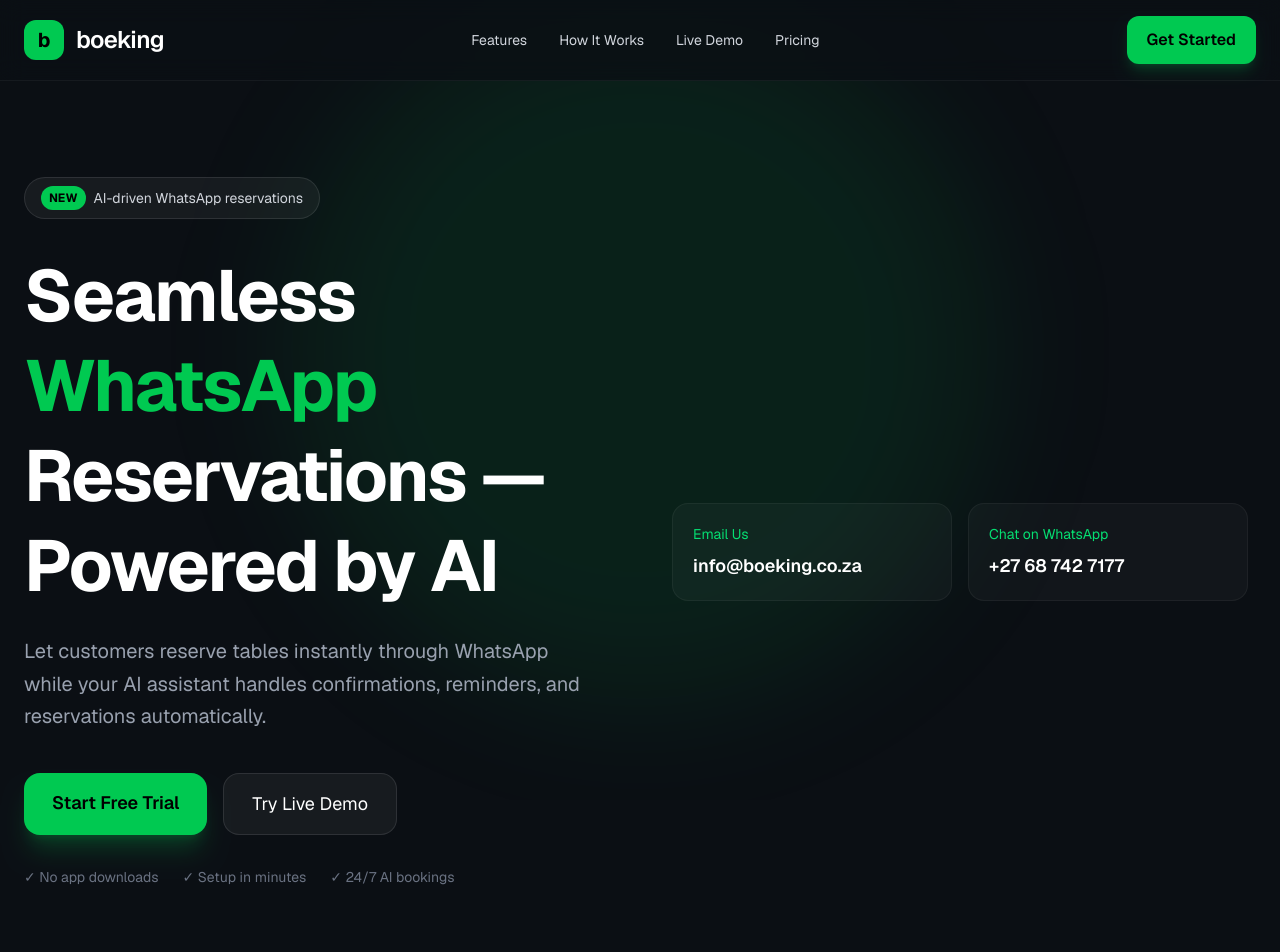
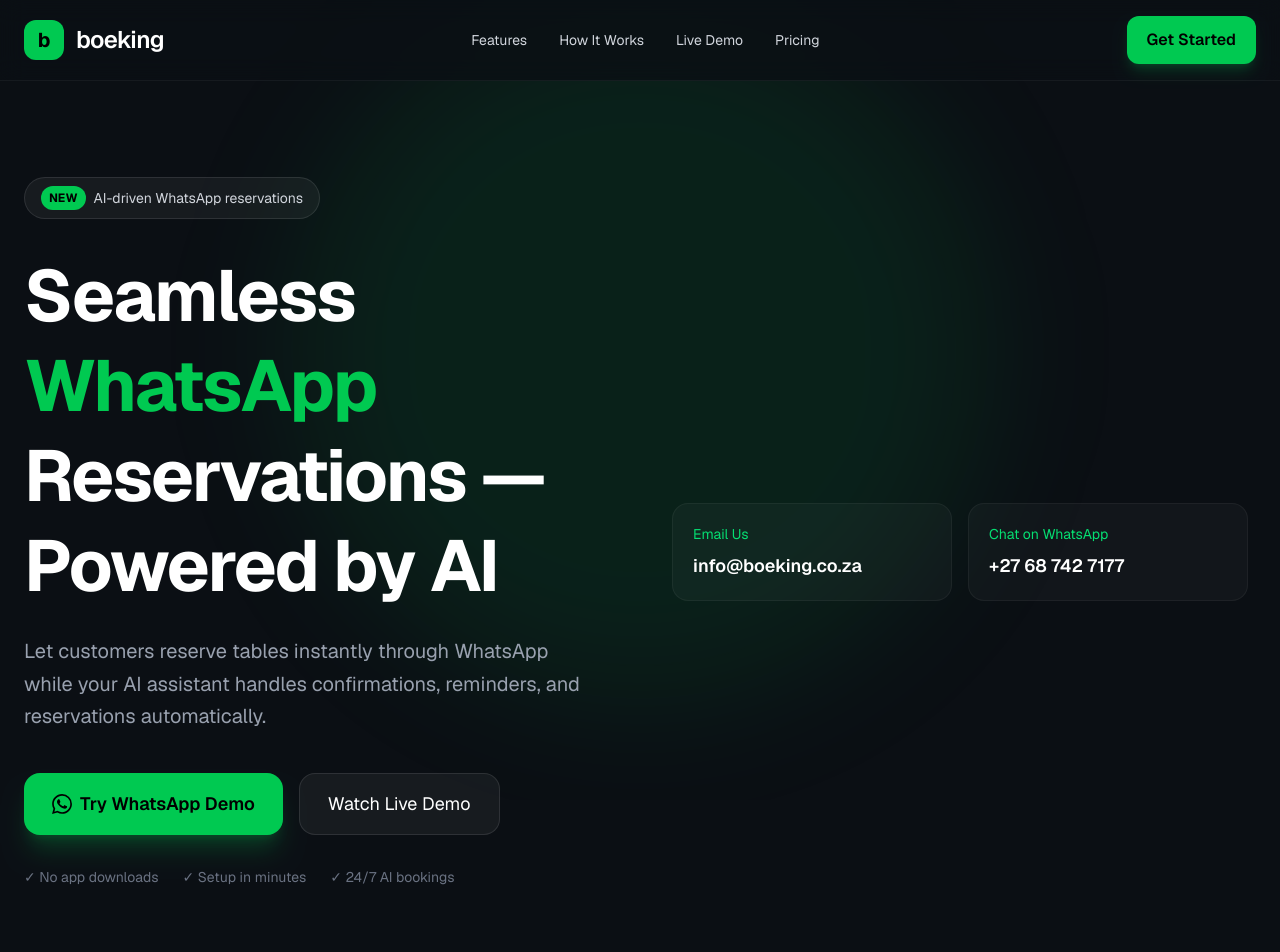
Before and after one commit to ajmeyer72/boeking, a Next.js app: page / in a window 1280 px wide. Shown: the top 952 px of the page. Built offline with nearby package versions, Linux system fonts and the light colour scheme.

Commit message:
update hero buttons — WhatsApp demo and watch live demo

```diff
--- a/app/page.tsx
+++ b/app/page.tsx
@@ -99,16 +99,21 @@
 
           <div className="flex flex-col sm:flex-row gap-4 mb-8">
             <a
-              href="mailto:info@boeking.co.za"
-              className="bg-green-500 hover:bg-green-400 text-black font-semibold px-7 py-4 rounded-2xl text-lg transition shadow-xl shadow-green-500/20 text-center"
-            >
-              Start Free Trial
+              href="https://wa.me/27687427177?text=Hi%2C%20I%27d%20like%20to%20make%20a%20reservation"
+  target="_blank"
+  rel="noopener noreferrer"
+  className="bg-green-500 hover:bg-green-400 text-black font-semibold px-7 py-4 rounded-2xl text-lg transition shadow-xl shadow-green-500/20 text-center flex items-center gap-2 justify-center"
+>
+  <svg viewBox="0 0 24 24" fill="currentColor" className="w-5 h-5">
+    <path d="M17.472 14.382c-.297-.149-1.758-.867-2.03-.967-.273-.099-.471-.148-.67.15-.197.297-.767.966-.94 1.164-.173.199-.347.223-.644.075-.297-.15-1.255-.463-2.39-1.475-.883-.788-1.48-1.761-1.653-2.059-.173-.297-.018-.458.13-.606.134-.133.298-.347.446-.52.149-.174.198-.298.298-.497.099-.198.05-.371-.025-.52-.075-.149-.669-1.612-.916-2.207-.242-.579-.487-.5-.669-.51-.173-.008-.371-.01-.57-.01-.198 0-.52.074-.792.372-.272.297-1.04 1.016-1.04 2.479 0 1.462 1.065 2.875 1.213 3.074.149.198 2.096 3.2 5.077 4.487.709.306 1.262.489 1.694.625.712.227 1.36.195 1.871.118.571-.085 1.758-.719 2.006-1.413.248-.694.248-1.289.173-1.413-.074-.124-.272-.198-.57-.347m-5.421 7.403h-.004a9.87 9.87 0 01-5.031-1.378l-.361-.214-3.741.982.998-3.648-.235-.374a9.86 9.86 0 01-1.51-5.26c.001-5.45 4.436-9.884 9.888-9.884 2.64 0 5.122 1.03 6.988 2.898a9.825 9.825 0 012.893 6.994c-.003 5.45-4.437 9.884-9.885 9.884m8.413-18.297A11.815 11.815 0 0012.05 0C5.495 0 .16 5.335.157 11.892c0 2.096.547 4.142 1.588 5.945L.057 24l6.305-1.654a11.882 11.882 0 005.683 1.448h.005c6.554 0 11.89-5.335 11.893-11.893a11.821 11.821 0 00-3.48-8.413z"/>
+  </svg>
+              Try WhatsApp Demo
             </a>
             <a
               href="#demo"
-              className="border border-white/10 hover:border-white/20 bg-white/5 px-7 py-4 rounded-2xl text-lg transition text-center"
-            >
-              Try Live Demo
+  className="border border-white/10 hover:border-white/20 bg-white/5 px-7 py-4 rounded-2xl text-lg transition text-center"
+>
+              Watch Live Demo
             </a>
           </div>
 
```
